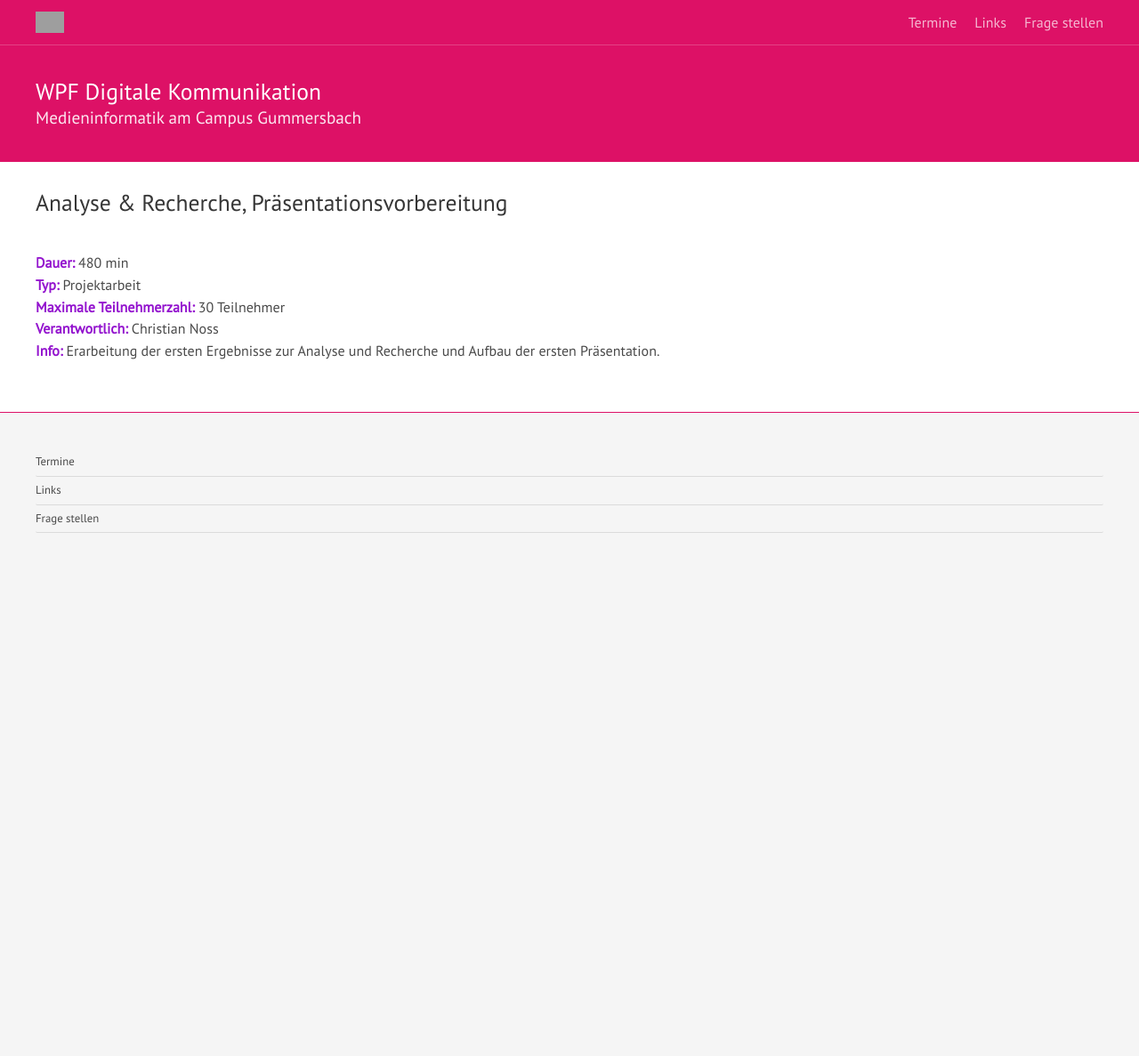
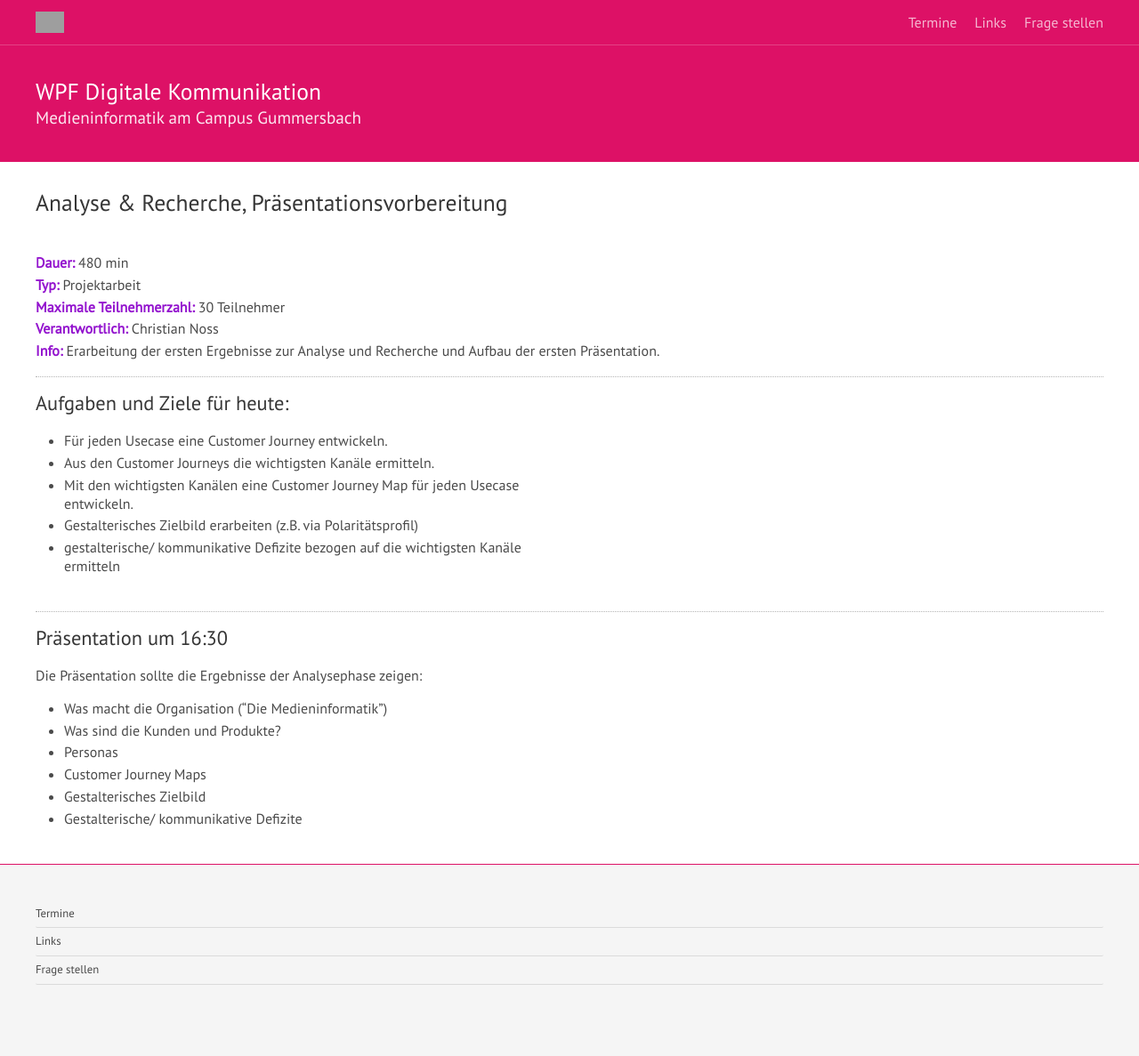
Before and after one commit to th-koeln/mi-wpf-digitale-kommunikation, a Jekyll site: the page built from _lehrveranstaltungen/di-analyse-recherche.md, in a window 1280 px wide. Shown: the whole page at 89% size. Built offline with Jekyll 4.4.1, drawn with Linux system fonts in a browser that asks for light colours; nearby versions of some CDN libraries; before the commit the page ends 900 px from its top, so only the background shows below that; grey boxes are pictures that could not be loaded.

Commit message:
Plan für Dienstag erstellt.

```diff
--- a/_lehrveranstaltungen/di-analyse-recherche.md
+++ b/_lehrveranstaltungen/di-analyse-recherche.md
@@ -9,3 +9,19 @@ published: true
 dauer: 480
 info: Erarbeitung der ersten Ergebnisse zur Analyse und Recherche und Aufbau der ersten Präsentation.
 ---
+
+## Aufgaben und Ziele für heute:
+- Für jeden Usecase eine Customer Journey entwickeln.
+- Aus den Customer Journeys die wichtigsten Kanäle ermitteln.
+- Mit den wichtigsten Kanälen eine Customer Journey Map für jeden Usecase entwickeln.
+- Gestalterisches Zielbild erarbeiten (z.B. via Polaritätsprofil)
+- gestalterische/ kommunikative Defizite bezogen auf die wichtigsten Kanäle ermitteln
+
+## Präsentation um 16:30
+Die Präsentation sollte die Ergebnisse der Analysephase zeigen:
+- Was macht die Organisation ("Die Medieninformatik")
+- Was sind die Kunden und Produkte?
+- Personas
+- Customer Journey Maps
+- Gestalterisches Zielbild
+- Gestalterische/ kommunikative Defizite
```
